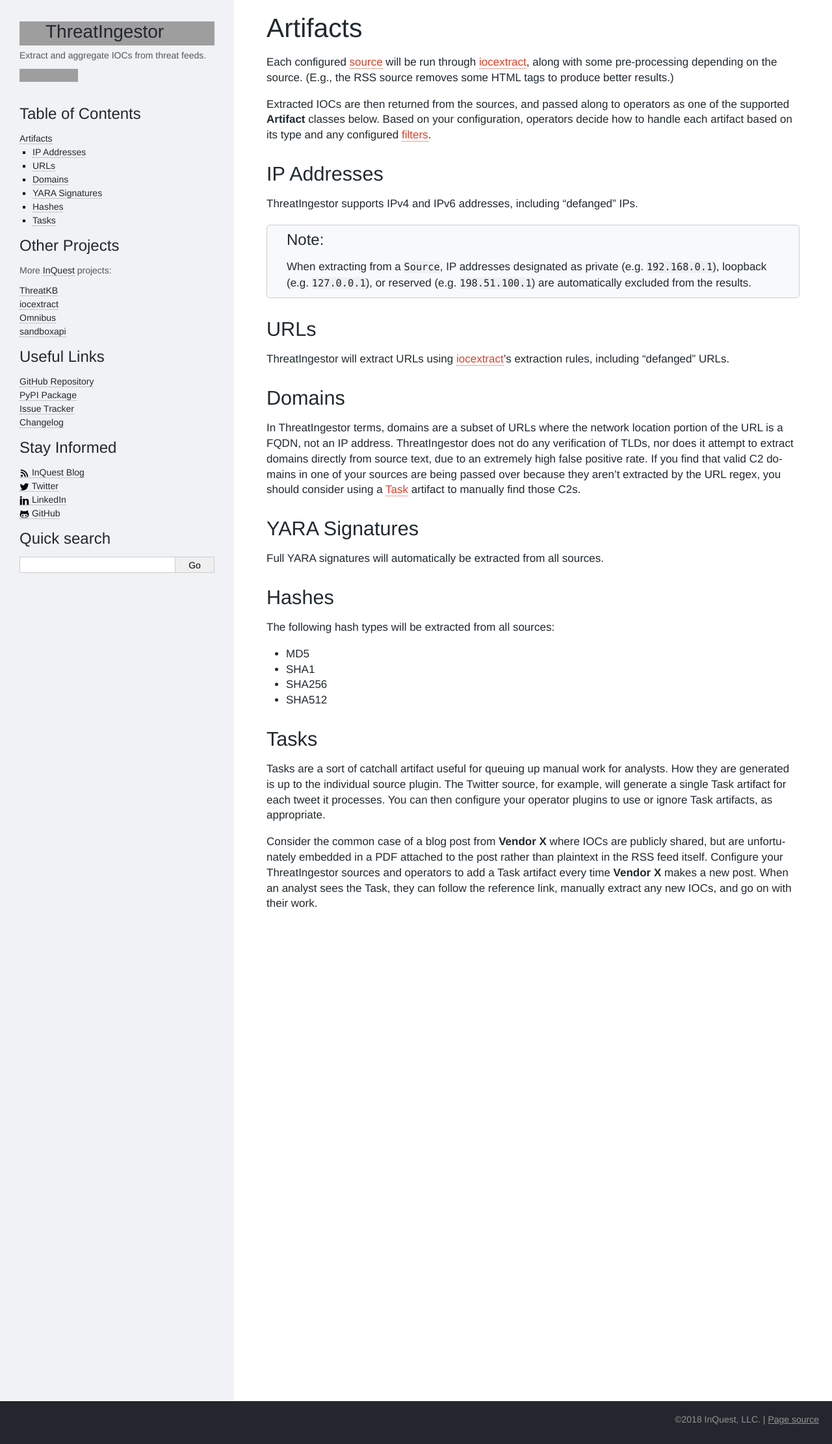
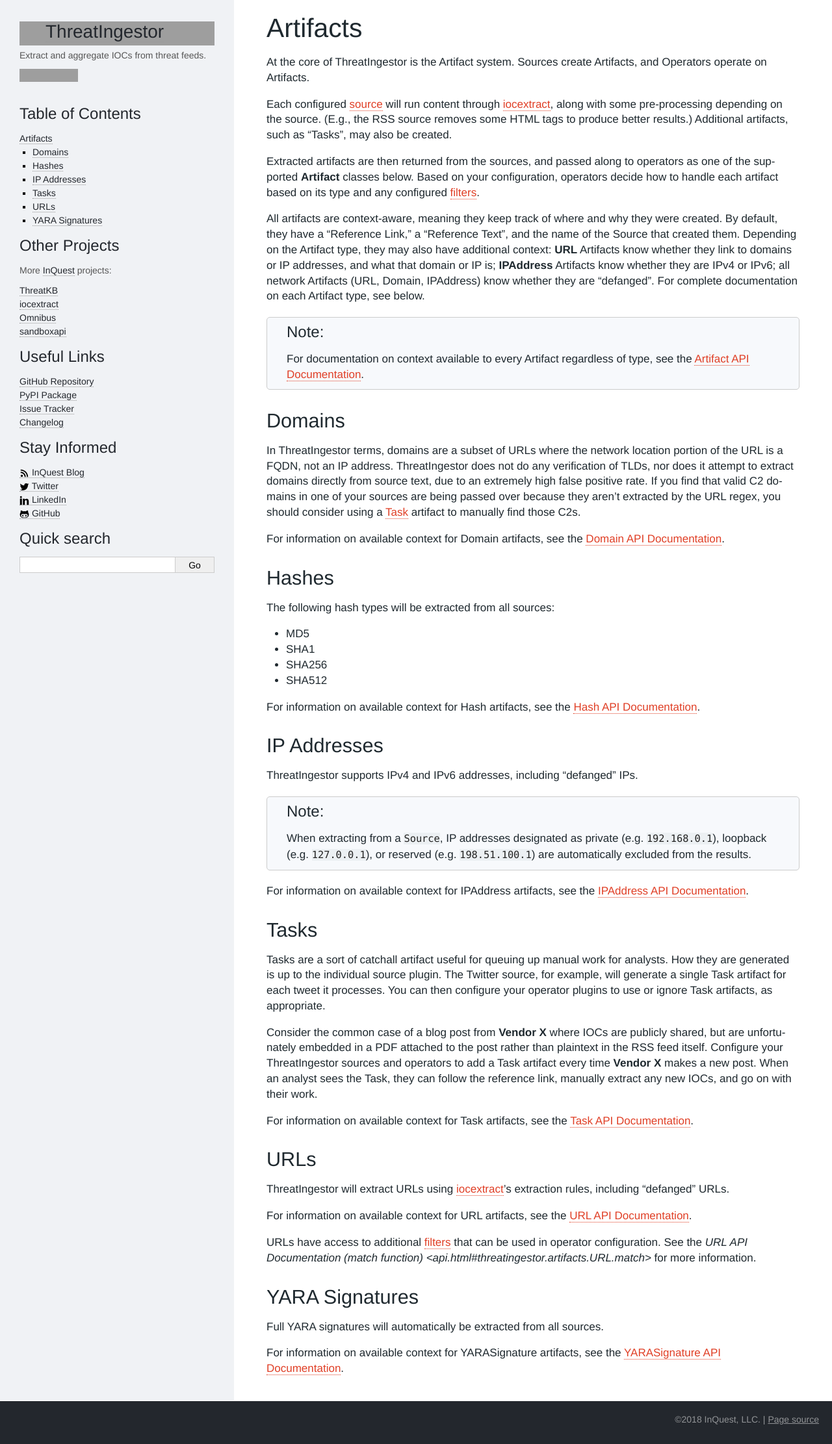
Before and after one commit to InQuest/ThreatIngestor, a Sphinx documentation site: the page built from docs/artifacts.rst, in a window 1280 px wide. Shown: the whole page at 65% size. Built offline with Sphinx 7.4.7, drawn with Linux system fonts in a browser that asks for light colours; some web fonts are replaced; grey boxes are pictures that could not be loaded.

Commit message:
Restructure and improve Artifact docs

```diff
--- a/docs/artifacts.rst
+++ b/docs/artifacts.rst
@@ -3,14 +3,64 @@
 Artifacts
 =========
 
-Each configured :ref:`source <source-plugins>` will be run through
+At the core of ThreatIngestor is the Artifact system. Sources create Artifacts,
+and Operators operate on Artifacts.
+
+Each configured :ref:`source <source-plugins>` will run content through
 iocextract_, along with some pre-processing depending on the source.
 (E.g., the RSS source removes some HTML tags to produce better results.)
+Additional artifacts, such as "Tasks", may also be created.
 
-Extracted IOCs are then returned from the sources, and passed along to
+Extracted artifacts are then returned from the sources, and passed along to
 operators as one of the supported **Artifact** classes below. Based on your
 configuration, operators decide how to handle each artifact based on its type
 and any configured :ref:`filters <operator-plugins>`.
+
+All artifacts are context-aware, meaning they keep track of where and why they
+were created. By default, they have a "Reference Link," a "Reference Text", and
+the name of the Source that created them. Depending on the Artifact type, they
+may also have additional context: **URL** Artifacts know whether they link to
+domains or IP addresses, and what that domain or IP is; **IPAddress** Artifacts
+know whether they are IPv4 or IPv6; all network Artifacts (URL, Domain,
+IPAddress) know whether they are "defanged". For complete documentation on each
+Artifact type, see below.
+
+.. note::
+
+    For documentation on context available to every Artifact regardless of type,
+    see the `Artifact API Documentation
+    <api.html#threatingestor.artifacts.Artifact.format_message>`_.
+
+.. _domain-artifact:
+
+Domains
+-------
+
+In ThreatIngestor terms, domains are a subset of URLs where the network
+location portion of the URL is a FQDN, not an IP address. ThreatIngestor does
+not do any verification of TLDs, nor does it attempt to extract domains
+directly from source text, due to an extremely high false positive rate. If you
+find that valid C2 domains in one of your sources are being passed over because
+they aren't extracted by the URL regex, you should consider using a :ref:`Task
+<task-artifact>` artifact to manually find those C2s.
+
+For information on available context for Domain artifacts, see the
+`Domain API Documentation <api.html#threatingestor.artifacts.Domain.format_message>`_.
+
+.. _hash-artifact:
+
+Hashes
+------
+
+The following hash types will be extracted from all sources:
+
+* MD5
+* SHA1
+* SHA256
+* SHA512
+
+For information on available context for Hash artifacts, see the
+`Hash API Documentation <api.html#threatingestor.artifacts.Hash.format_message>`_.
 
 .. _ipaddress-artifact:
 
@@ -25,45 +75,8 @@
    (e.g. ``192.168.0.1``), loopback (e.g. ``127.0.0.1``), or reserved
    (e.g. ``198.51.100.1``) are automatically excluded from the results.
 
-.. _url-artifact:
-
-URLs
-----
-
-ThreatIngestor will extract URLs using iocextract_'s extraction rules,
-including "defanged" URLs.
-
-.. _domain-artifact:
-
-Domains
--------
-
-In ThreatIngestor terms, domains are a subset of URLs where the network
-location portion of the URL is a FQDN, not an IP address. ThreatIngestor does
-not do any verification of TLDs, nor does it attempt to extract domains
-directly from source text, due to an extremely high false positive rate. If you
-find that valid C2 domains in one of your sources are being passed over because
-they aren't extracted by the URL regex, you should consider using a :ref:`Task
-<task-artifact>` artifact to manually find those C2s.
-
-.. _yarasignature-artifact:
-
-YARA Signatures
----------------
-
-Full YARA signatures will automatically be extracted from all sources.
-
-.. _hash-artifact:
-
-Hashes
-------
-
-The following hash types will be extracted from all sources:
-
-* MD5
-* SHA1
-* SHA256
-* SHA512
+For information on available context for IPAddress artifacts, see the
+`IPAddress API Documentation <api.html#threatingestor.artifacts.IPAddress.format_message>`_.
 
 .. _task-artifact:
 
@@ -83,4 +96,32 @@
 new post. When an analyst sees the Task, they can follow the reference link,
 manually extract any new IOCs, and go on with their work.
 
+For information on available context for Task artifacts, see the
+`Task API Documentation <api.html#threatingestor.artifacts.Task.format_message>`_.
+
+.. _url-artifact:
+
+URLs
+----
+
+ThreatIngestor will extract URLs using iocextract_'s extraction rules,
+including "defanged" URLs.
+
+For information on available context for URL artifacts, see the `URL API
+Documentation <api.html#threatingestor.artifacts.URL.format_message>`_.
+
+URLs have access to additional `filters <operators>`_ that can be used in
+operator configuration. See the `URL API Documentation (match function)
+<api.html#threatingestor.artifacts.URL.match>` for more information.
+
+.. _yarasignature-artifact:
+
+YARA Signatures
+---------------
+
+Full YARA signatures will automatically be extracted from all sources.
+
+For information on available context for YARASignature artifacts, see the
+`YARASignature API Documentation <api.html#threatingestor.artifacts.YARASignature.format_message>`_.
+
 .. _iocextract: https://iocextract.readthedocs.io/en/latest/
```
